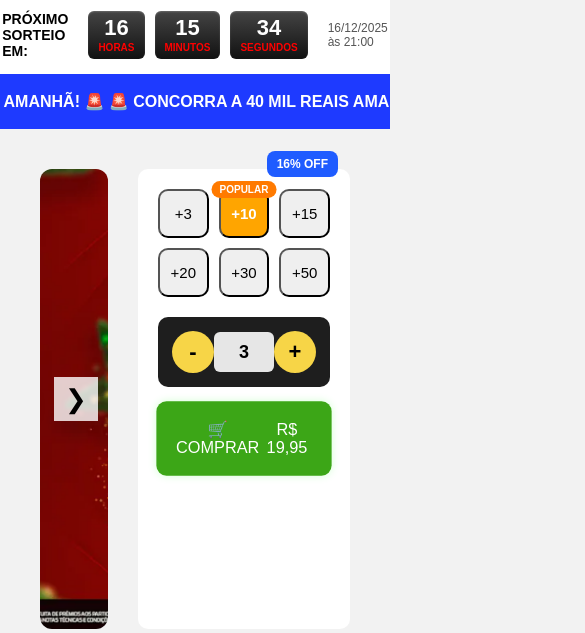
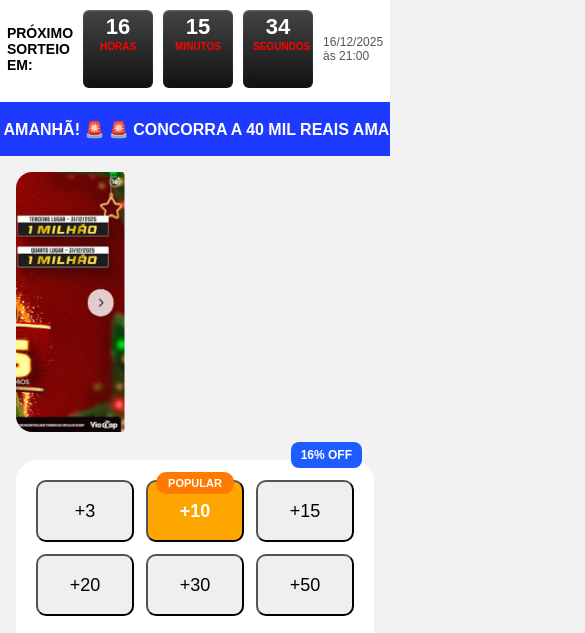
Before and after one commit to gabrielluis12345/Pix-do-milhao, a website: page index.html in a window 390 px wide. Shown: the part 74-707 px from the top of the page, 585 px wide, since content can reach past the window. Drawn offline with Linux system fonts and the light colour scheme.

Commit message:
Update styles.css

```diff
--- a/styles.css
+++ b/styles.css
@@ -333,3 +333,128 @@ body {
   font-size: 12px;
   color: #aaa;
 }
+
+/* ===== CONFIG CELULARES ===== */
+
+@media (max-width: 768px) {
+
+  /* ===== HEADER ===== */
+  .header {
+    padding: 14px 16px;
+  }
+
+  .logo {
+    height: 46px;
+  }
+
+  /* ===== CONTADOR ===== */
+  .countdown {
+    flex-direction: row;
+    justify-content: center;
+    gap: 10px;
+    padding: 14px;
+  }
+
+  .time-box {
+    width: 70px;
+    height: 78px;
+    font-size: 22px;
+  }
+
+  /* ===== MARQUEE ===== */
+  .marquee {
+    height: 54px;
+    font-size: 16px;
+  }
+
+  /* ===== SLIDER ===== */
+  .slider {
+    height: 300px;   /* NÃO achata */
+    border-radius: 16px;
+  }
+
+  .slides img {
+    height: 300px;
+  }
+
+  /* ===== MAIN ===== */
+  .main {
+    flex-direction: column;
+    gap: 28px;
+    padding: 16px;
+  }
+
+  /* ===== BUY BOX ===== */
+  .buy-box {
+    width: 100%;
+    padding: 20px;
+    border-radius: 22px;
+  }
+
+  /* ===== OPÇÕES +3 +10 ===== */
+  .options {
+    grid-template-columns: repeat(3, 1fr);
+    gap: 12px;
+  }
+
+  .options button {
+    height: 68px;
+    font-size: 20px;
+  }
+
+  /* ===== TAGS ===== */
+  .tag-popular {
+    font-size: 11px;
+    padding: 5px 12px;
+  }
+
+  .tag-off {
+    font-size: 11px;
+    padding: 5px 10px;
+  }
+
+  /* ===== QUANTIDADE ===== */
+  .qty {
+    gap: 22px;
+  }
+
+  .qty button {
+    width: 52px;
+    height: 52px;
+    font-size: 26px;
+  }
+
+  .qty span {
+    font-size: 26px;
+  }
+
+  /* ===== COMPRAR ===== */
+  .buy {
+    height: 72px;
+    font-size: 22px;
+  }
+
+}
+
+/* ===== CEL MENORES===== */
+
+@media (max-width: 400px) {
+
+  .slider {
+    height: 260px;
+  }
+
+  .slides img {
+    height: 260px;
+  }
+
+  .options button {
+    height: 62px;
+    font-size: 18px;
+  }
+
+  .buy {
+    height: 68px;
+    font-size: 20px;
+  }
+}
```
